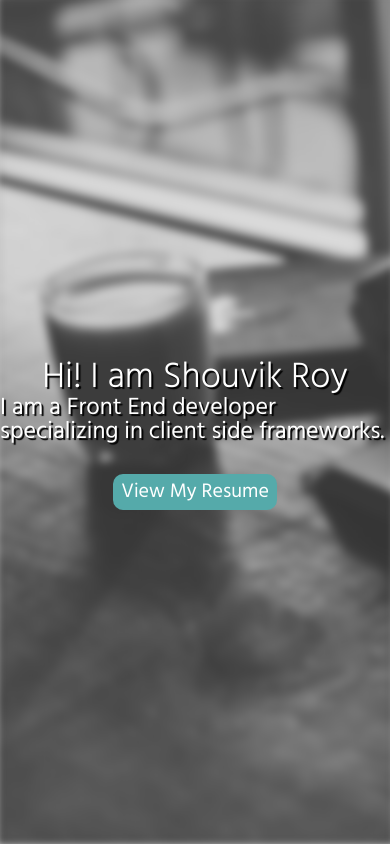
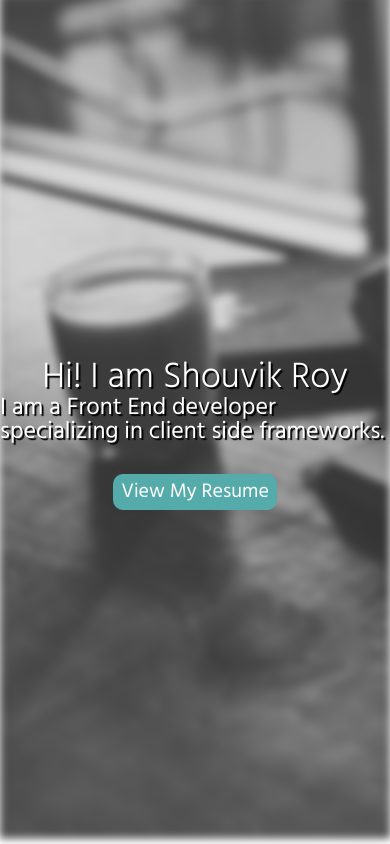
Before and after one commit to royshouvik/portfolio, a plain HTML site: page index.html in a window 390 px wide. Shown: the top 844 px of the page. Drawn offline with Linux system fonts and the light colour scheme.

Commit message:
fix some issues on mobile

```diff
--- a/style2.css
+++ b/style2.css
@@ -212,10 +212,11 @@ ul.social {
     z-index: -1;
     border: 1px solid black;
     background-image: url(images/bg.jpg);
+    background-clip: content-box;
     background-size: cover;
     background-position: top left;
-    width: 77%;
-    height: 101%;
+    width: 78%;
+    height: 100%;
     -webkit-filter: blur(4px);
     filter: blur(4px);
 }
@@ -378,8 +379,8 @@ figcaption {
 	}
 
 	.background-image {
-		left : -1%;
-		width: 102%;
+		left : 0%;
+		width: 99.5%;
 	}
 
 }
```
